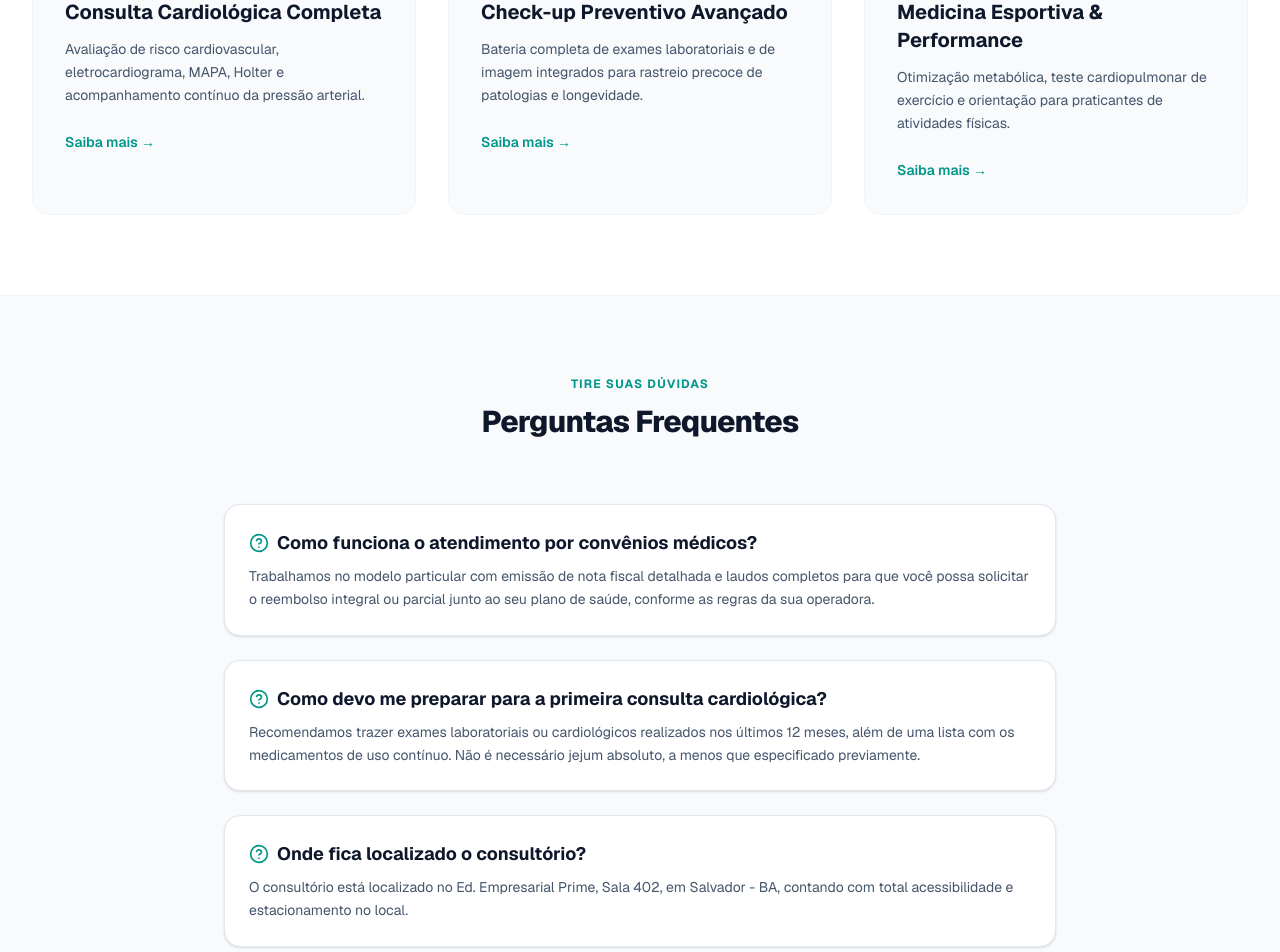
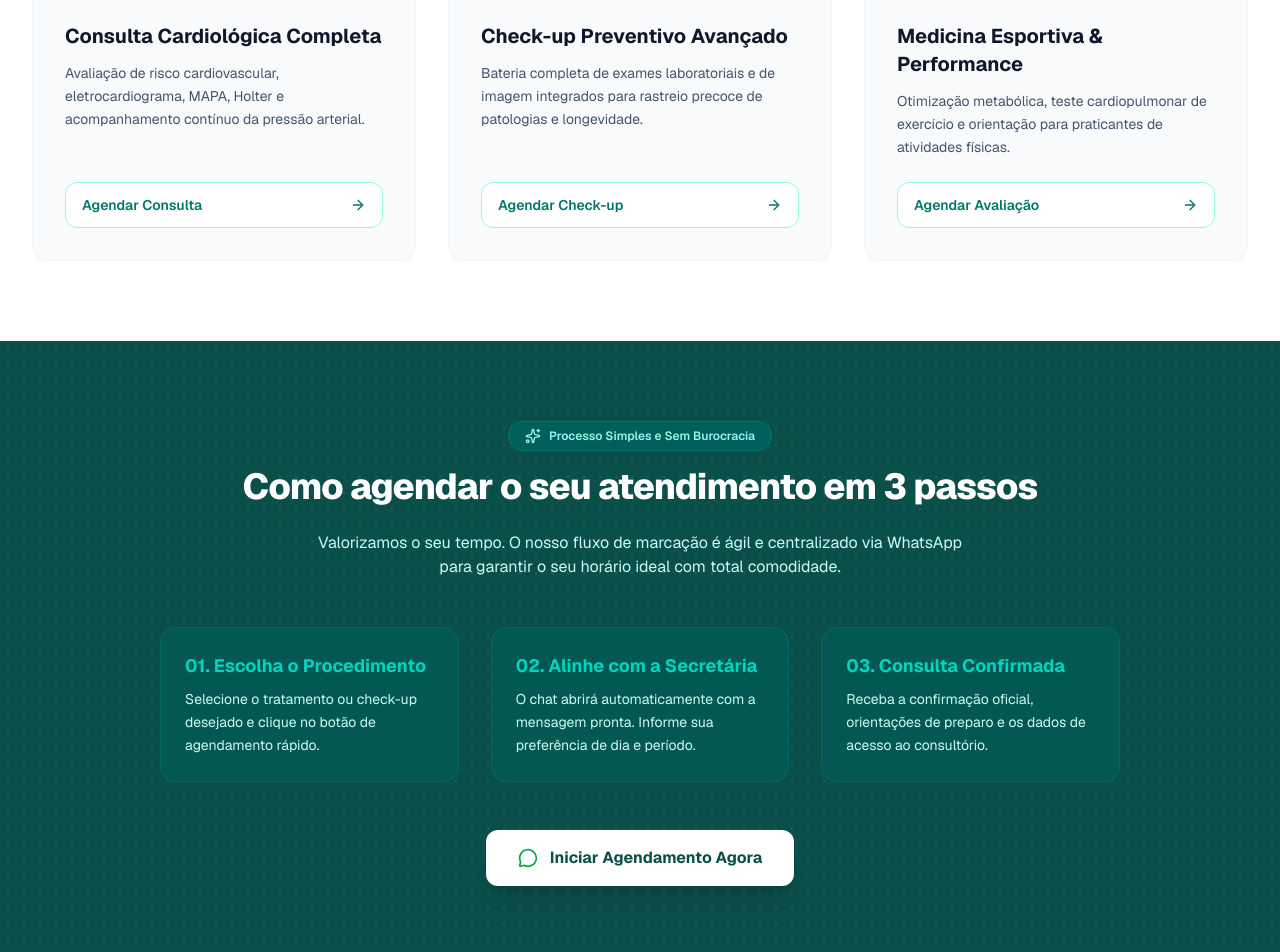
Before and after one commit to 204712/credvale-mvp, a Next.js app: page / in a window 1280 px wide. Shown: the part 1380-2332 px from the top of the page. Built offline with nearby package versions, Linux system fonts and the light colour scheme.

Commit message:
feat: adiciona botoes customizados de whatsapp por procedimento e secao de passo a passo

```diff
--- a/app/page.tsx
+++ b/app/page.tsx
@@ -9,14 +9,21 @@ import {
   CheckCircle2,
   Award,
   Users,
-  HelpCircle
+  HelpCircle,
+  ArrowRight,
+  Sparkles
 } from "lucide-react";
 
 export default function Home() {
-  // Número de WhatsApp da clínica/profissional para os botões de ação
   const whatsappNumber = "5571999504516";
-  const whatsappMessage = encodeURIComponent("Olá! Gostaria de agendar uma consulta ou tirar dúvidas.");
-  const whatsappUrl = `https://api.whatsapp.com/send?phone=${whatsappNumber}&text=${whatsappMessage}`;
+
+  // Função auxiliar para gerar links de WhatsApp personalizados por procedimento
+  const getWhatsAppUrl = (procedureName: string) => {
+    const message = encodeURIComponent(`Olá! Gostaria de agendar ou tirar dúvidas sobre o procedimento: *${procedureName}*.`);
+    return `https://api.whatsapp.com/send?phone=${whatsappNumber}&text=${message}`;
+  };
+
+  const generalWhatsAppUrl = getWhatsAppUrl("Consulta Cardiológica Geral");
 
   return (
     <div className="min-h-screen bg-slate-50 text-slate-800 font-sans selection:bg-teal-500 selection:text-white">
@@ -78,13 +85,13 @@ export default function Home() {
 
           <nav className="hidden md:flex items-center gap-8 text-sm font-medium text-slate-600">
             <a href="#especialidades" className="hover:text-teal-600 transition-colors">Especialidades</a>
-            <a href="#sobre" className="hover:text-teal-600 transition-colors">Sobre Mim</a>
+            <a href="#agendamento" className="hover:text-teal-600 transition-colors">Agendamento</a>
             <a href="#faq" className="hover:text-teal-600 transition-colors">Dúvidas</a>
             <a href="#contato" className="hover:text-teal-600 transition-colors">Localização</a>
           </nav>
 
           <a
-            href={whatsappUrl}
+            href={generalWhatsAppUrl}
             target="_blank"
             rel="noopener noreferrer"
             className="hidden sm:inline-flex items-center gap-2 bg-teal-600 hover:bg-teal-700 text-white font-semibold px-5 py-2.5 rounded-xl transition-all shadow-md shadow-teal-600/20 active:scale-95"
@@ -116,7 +123,7 @@ export default function Home() {
 
               <div className="flex flex-col sm:flex-row items-center justify-center lg:justify-start gap-4 pt-2">
                 <a
-                  href={whatsappUrl}
+                  href={generalWhatsAppUrl}
                   target="_blank"
                   rel="noopener noreferrer"
                   className="w-full sm:w-auto inline-flex items-center justify-center gap-3 bg-teal-600 hover:bg-teal-700 text-white font-bold px-8 py-4 rounded-xl transition-all shadow-lg shadow-teal-600/25 text-base active:scale-95"
@@ -174,18 +181,19 @@ export default function Home() {
         </div>
       </section>
 
-      {/* SEÇÃO DE ESPECIALIDADES / PROCEDIMENTOS */}
+      {/* SEÇÃO DE ESPECIALIDADES COM LINKS DIRECIONADOS DE WHATSAPP */}
       <section id="especialidades" className="py-20 bg-white">
         <div className="max-w-7xl mx-auto px-4 sm:px-6 lg:px-8">
           <div className="text-center max-w-2xl mx-auto mb-16">
             <h2 className="text-xs font-bold text-teal-600 uppercase tracking-widest mb-3">Áreas de Atuação</h2>
             <p className="text-3xl font-extrabold text-slate-900 tracking-tight">Tratamentos e Especialidades</p>
-            <p className="text-slate-600 mt-3">Abordagem multidisciplinar e individualizada para a sua saúde preventiva e curativa.</p>
+            <p className="text-slate-600 mt-3">Clique no procedimento desejado para tirar dúvidas ou agendar diretamente com a secretária.</p>
           </div>
 
           <div className="grid md:grid-cols-3 gap-8">
 
-            <div className="bg-slate-50 hover:bg-teal-50/40 border border-slate-100 hover:border-teal-200 p-8 rounded-2xl transition-all group">
+            <div className="bg-slate-50 hover:bg-teal-50/40 border border-slate-100 hover:border-teal-200 p-8 rounded-2xl transition-all group flex flex-col justify-between">
+              <div>
                 <div className="w-12 h-12 rounded-xl bg-teal-100 text-teal-700 flex items-center justify-center mb-6 group-hover:scale-110 transition-transform">
                   <Stethoscope className="w-6 h-6" />
                 </div>
@@ -193,12 +201,20 @@ export default function Home() {
                 <p className="text-slate-600 text-sm leading-relaxed mb-6">
                   Avaliação de risco cardiovascular, eletrocardiograma, MAPA, Holter e acompanhamento contínuo da pressão arterial.
                 </p>
-              <a href={whatsappUrl} target="_blank" rel="noopener noreferrer" className="text-teal-600 hover:text-teal-700 font-semibold text-sm inline-flex items-center gap-1">
-                Saiba mais &rarr;
+              </div>
+              <a
+                href={getWhatsAppUrl("Consulta Cardiológica Completa")}
+                target="_blank"
+                rel="noopener noreferrer"
+                className="inline-flex items-center justify-between w-full bg-white hover:bg-teal-600 hover:text-white text-teal-700 border border-teal-200 font-semibold px-4 py-3 rounded-xl transition-all text-sm group"
+              >
+                <span>Agendar Consulta</span>
+                <ArrowRight className="w-4 h-4 group-hover:translate-x-1 transition-transform" />
               </a>
             </div>
 
-            <div className="bg-slate-50 hover:bg-teal-50/40 border border-slate-100 hover:border-teal-200 p-8 rounded-2xl transition-all group">
+            <div className="bg-slate-50 hover:bg-teal-50/40 border border-slate-100 hover:border-teal-200 p-8 rounded-2xl transition-all group flex flex-col justify-between">
+              <div>
                 <div className="w-12 h-12 rounded-xl bg-teal-100 text-teal-700 flex items-center justify-center mb-6 group-hover:scale-110 transition-transform">
                   <ShieldCheck className="w-6 h-6" />
                 </div>
@@ -206,12 +222,20 @@ export default function Home() {
                 <p className="text-slate-600 text-sm leading-relaxed mb-6">
                   Bateria completa de exames laboratoriais e de imagem integrados para rastreio precoce de patologias e longevidade.
                 </p>
-              <a href={whatsappUrl} target="_blank" rel="noopener noreferrer" className="text-teal-600 hover:text-teal-700 font-semibold text-sm inline-flex items-center gap-1">
-                Saiba mais &rarr;
+              </div>
+              <a
+                href={getWhatsAppUrl("Check-up Preventivo Avançado")}
+                target="_blank"
+                rel="noopener noreferrer"
+                className="inline-flex items-center justify-between w-full bg-white hover:bg-teal-600 hover:text-white text-teal-700 border border-teal-200 font-semibold px-4 py-3 rounded-xl transition-all text-sm group"
+              >
+                <span>Agendar Check-up</span>
+                <ArrowRight className="w-4 h-4 group-hover:translate-x-1 transition-transform" />
               </a>
             </div>
 
-            <div className="bg-slate-50 hover:bg-teal-50/40 border border-slate-100 hover:border-teal-200 p-8 rounded-2xl transition-all group">
+            <div className="bg-slate-50 hover:bg-teal-50/40 border border-slate-100 hover:border-teal-200 p-8 rounded-2xl transition-all group flex flex-col justify-between">
+              <div>
                 <div className="w-12 h-12 rounded-xl bg-teal-100 text-teal-700 flex items-center justify-center mb-6 group-hover:scale-110 transition-transform">
                   <Award className="w-6 h-6" />
                 </div>
@@ -219,12 +243,61 @@ export default function Home() {
                 <p className="text-slate-600 text-sm leading-relaxed mb-6">
                   Otimização metabólica, teste cardiopulmonar de exercício e orientação para praticantes de atividades físicas.
                 </p>
-              <a href={whatsappUrl} target="_blank" rel="noopener noreferrer" className="text-teal-600 hover:text-teal-700 font-semibold text-sm inline-flex items-center gap-1">
-                Saiba mais &rarr;
+              </div>
+              <a
+                href={getWhatsAppUrl("Medicina Esportiva e Performance")}
+                target="_blank"
+                rel="noopener noreferrer"
+                className="inline-flex items-center justify-between w-full bg-white hover:bg-teal-600 hover:text-white text-teal-700 border border-teal-200 font-semibold px-4 py-3 rounded-xl transition-all text-sm group"
+              >
+                <span>Agendar Avaliação</span>
+                <ArrowRight className="w-4 h-4 group-hover:translate-x-1 transition-transform" />
               </a>
             </div>
 
           </div>
+        </div>
+      </section>
+
+      {/* SEÇÃO DE WIDGET DE AGENDAMENTO / PASSO A PASSO (CRO AVANÇADO) */}
+      <section id="agendamento" className="py-20 bg-teal-900 text-white relative overflow-hidden">
+        <div className="absolute inset-0 opacity-10 bg-[radial-gradient(#ffffff_1px,transparent_1px)] [background-size:16px_16px]" />
+        <div className="max-w-5xl mx-auto px-4 sm:px-6 lg:px-8 relative z-10 text-center">
+          <div className="inline-flex items-center gap-2 bg-teal-800 text-teal-200 px-4 py-1.5 rounded-full text-xs font-semibold mb-4 border border-teal-700">
+            <Sparkles className="w-4 h-4" />
+            <span>Processo Simples e Sem Burocracia</span>
+          </div>
+          <h2 className="text-3xl sm:text-4xl font-extrabold tracking-tight mb-6">
+            Como agendar o seu atendimento em 3 passos
+          </h2>
+          <p className="text-teal-100 max-w-2xl mx-auto mb-12 text-base">
+            Valorizamos o seu tempo. O nosso fluxo de marcação é ágil e centralizado via WhatsApp para garantir o seu horário ideal com total comodidade.
+          </p>
+
+          <div className="grid md:grid-cols-3 gap-8 text-left mb-12">
+            <div className="bg-teal-800/60 border border-teal-700/50 p-6 rounded-2xl backdrop-blur-sm">
+              <span className="text-teal-400 font-bold text-lg block mb-2">01. Escolha o Procedimento</span>
+              <p className="text-teal-100 text-sm leading-relaxed">Selecione o tratamento ou check-up desejado e clique no botão de agendamento rápido.</p>
+            </div>
+            <div className="bg-teal-800/60 border border-teal-700/50 p-6 rounded-2xl backdrop-blur-sm">
+              <span className="text-teal-400 font-bold text-lg block mb-2">02. Alinhe com a Secretária</span>
+              <p className="text-teal-100 text-sm leading-relaxed">O chat abrirá automaticamente com a mensagem pronta. Informe sua preferência de dia e período.</p>
+            </div>
+            <div className="bg-teal-800/60 border border-teal-700/50 p-6 rounded-2xl backdrop-blur-sm">
+              <span className="text-teal-400 font-bold text-lg block mb-2">03. Consulta Confirmada</span>
+              <p className="text-teal-100 text-sm leading-relaxed">Receba a confirmação oficial, orientações de preparo e os dados de acesso ao consultório.</p>
+            </div>
+          </div>
+
+          <a
+            href={generalWhatsAppUrl}
+            target="_blank"
+            rel="noopener noreferrer"
+            className="inline-flex items-center gap-3 bg-white text-teal-900 hover:bg-teal-50 font-bold px-8 py-4 rounded-xl transition-all shadow-xl text-base active:scale-95"
+          >
+            <MessageCircle className="w-5 h-5 text-green-600" />
+            <span>Iniciar Agendamento Agora</span>
+          </a>
         </div>
       </section>
 
@@ -297,7 +370,7 @@ export default function Home() {
             <h4 className="text-white font-semibold mb-4">Agendamento Direto</h4>
             <p className="text-sm text-slate-400 mb-4">Tire dúvidas sobre convênios ou horários disponíveis diretamente com a nossa equipe.</p>
             <a
-              href={whatsappUrl}
+              href={generalWhatsAppUrl}
               target="_blank"
               rel="noopener noreferrer"
               className="inline-flex items-center gap-2 bg-green-600 hover:bg-green-700 text-white font-medium px-4 py-2.5 rounded-xl transition-all text-sm shadow-md"
@@ -314,7 +387,7 @@ export default function Home() {
 
       {/* BOTÃO FLUTUANTE DE WHATSAPP */}
       <a
-        href={whatsappUrl}
+        href={generalWhatsAppUrl}
         target="_blank"
         rel="noopener noreferrer"
         aria-label="Fale pelo WhatsApp"
```
Lines whose indentation alone changed are shown as unchanged.
